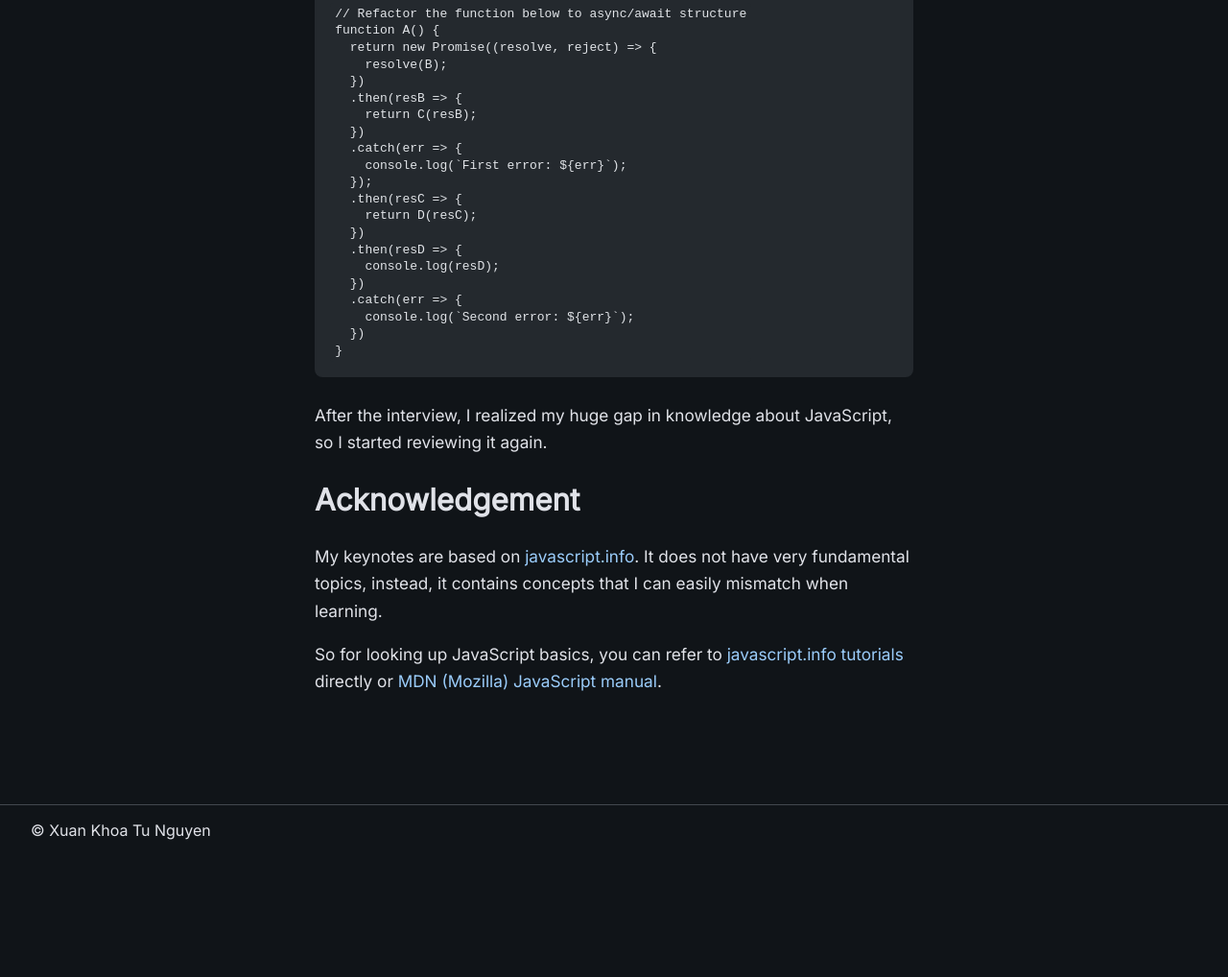
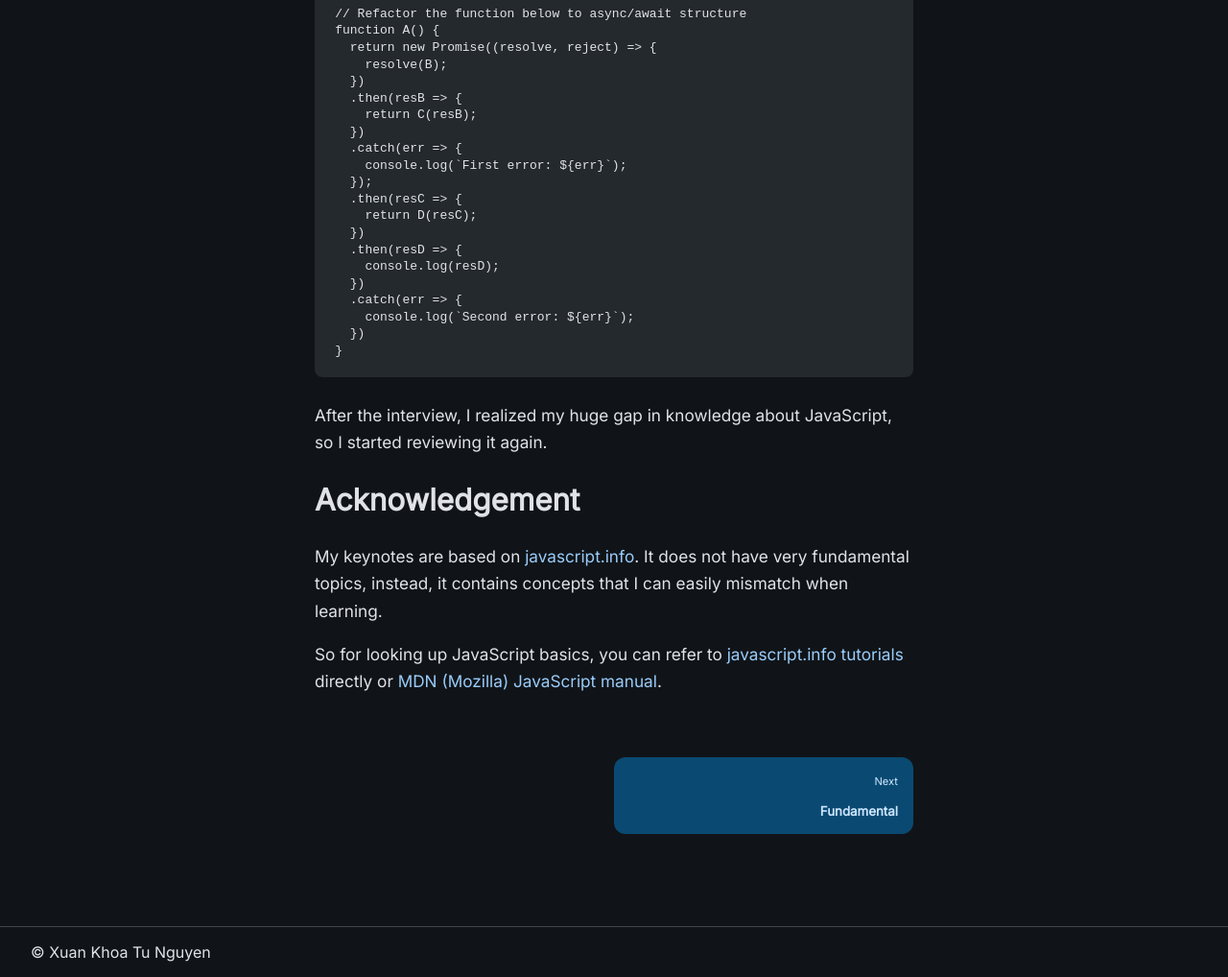
Before and after one commit to khoaxuantu/tusss-note, an Astro site: page /js in a window 1280 px wide. Shown: the part 1380-2398 px from the top of the page at 96% size. Before the commit the page ends 2271 px from the top, so only its background shows below. Built offline with nearby package versions, Linux system fonts and the light colour scheme; Astro itself is replaced by a stand-in of ours; code samples lack their colours.

Commit message:
feat: migrate footer nav

```diff
--- a/public/styles/articles/layout.css
+++ b/public/styles/articles/layout.css
@@ -24,22 +24,22 @@ body {
             width: 100%;
           }
 
-          button[role="next-article"],
-          button[role="prev-article"] {
+          button.next,
+          button.prev {
             width: 100%;
             padding: 1rem;
             height: 100%;
           }
 
-          button[role="next-article"] {
+          button.next {
             text-align: right;
           }
 
-          button[role="prev-article"] {
+          button.prev {
             text-align: left;
           }
 
-          &:not(:has(button[role="prev-article"])) {
+          &:not(:has(button.prev)) {
             > a {
               margin-left: auto;
             }
--- /dev/null
+++ b/src/components/articles/footer-nav.astro
@@ -0,0 +1,41 @@
+---
+interface Props {
+  prev?: {
+    path: string;
+    title: string;
+  };
+  next?: {
+    path: string;
+    title: string;
+  };
+}
+
+const { prev, next } = Astro.props;
+---
+
+<nav>
+  {
+    !!prev && (
+      <a href={prev.path}>
+        <button class="prev">
+          <small>Previous</small>
+          <br />
+          <br />
+          <b>{prev.title}</b>
+        </button>
+      </a>
+    )
+  }
+  {
+    !!next && (
+      <a href={next.path}>
+        <button class="next">
+          <small>Next</small>
+          <br />
+          <br />
+          <b>{next.title}</b>
+        </button>
+      </a>
+    )
+  }
+</nav>
--- a/src/layouts/article.astro
+++ b/src/layouts/article.astro
@@ -1,4 +1,5 @@
 ---
+import FooterNav from "@/components/articles/footer-nav.astro";
 import SidebarMobile from "@/components/articles/sidebar-mobile/index.astro";
 import { SidenavPropsBuilder } from "@/components/articles/sidenav/helpers";
 import Sidenav from "@/components/articles/sidenav/index.astro";
@@ -10,7 +11,13 @@ import { getEntry } from "astro:content";
 import LayoutGlobal from "./global.astro";
 
 type GlobalLayoutProps = Parameters<typeof LayoutGlobal>[0];
-type Props = GlobalLayoutProps & MarkdownLayoutProps<{ date?: string; catalog_id?: string }>;
+type Props = GlobalLayoutProps &
+  MarkdownLayoutProps<{
+    date?: string;
+    catalog_id?: string;
+    prev_article?: { path: string; title: string };
+    next_article?: { path: string; title: string };
+  }>;
 
 const date = Astro.props.frontmatter.date ? new Date(Astro.props.frontmatter.date) : new Date();
 const dateStr = date.toLocaleDateString("en-US", {
@@ -61,6 +68,13 @@ if (manifest) {
         </i>
       </section>
       <slot />
+      {
+        (frontmatter.prev_article || frontmatter.next_article) && (
+          <footer>
+            <FooterNav prev={frontmatter.prev_article} next={frontmatter.next_article} />
+          </footer>
+        )
+      }
     </article>
     {
       !!headings?.length && headings.length > 1 && (
```
